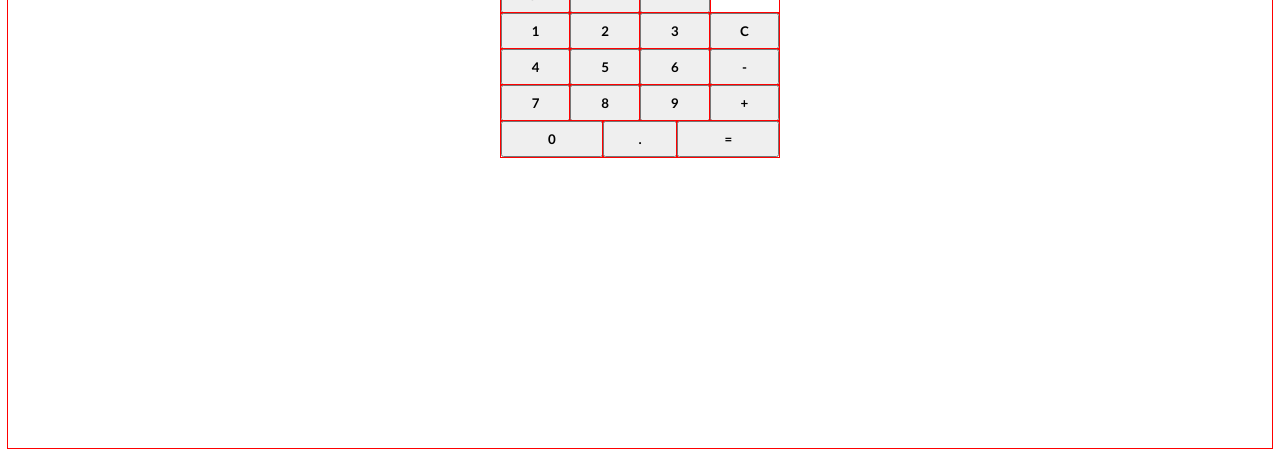
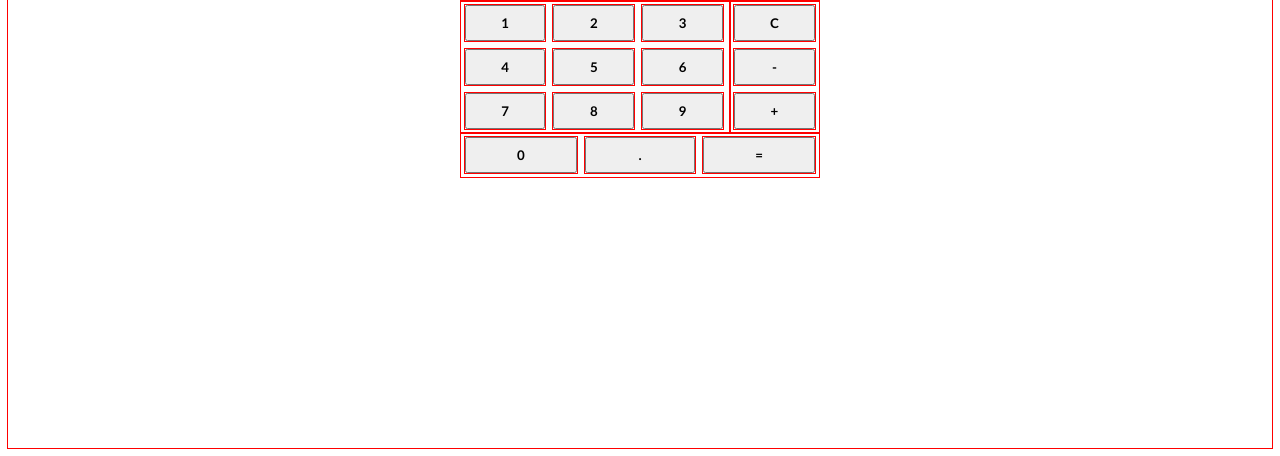
Before and after one commit to ki-me-o/calculator, a plain HTML site: page index.html in a window 1280 px wide. Shown: the part 360-816 px from the top of the page. Drawn offline with Linux system fonts and the light colour scheme.

Commit message:
Add button margins and adjust flex to accomodate

```diff
--- a/styles.css
+++ b/styles.css
@@ -17,7 +17,7 @@ body {
 button {
     box-sizing: border-box;
     padding: 8px;
-    flex: 1;
+    margin: 4px;
 }
 
 .calculator-container {
@@ -35,6 +35,10 @@ button {
     flex-direction: column;
 }
 
+.input-container button {
+    flex: 0 1 calc(33% - 8px);
+}
+
 .row-top {
     display: flex;
     flex-direction: row;
@@ -42,7 +46,7 @@ button {
 }
 
 .row-top button {
-    flex: 0 1 25%;
+    /* flex: 0 1 25%; */
 }
 
 .rows-middle {
@@ -51,7 +55,7 @@ button {
 }
 
 .rows-middle .nine-key {
-    flex: 1 1 75%;
+    flex: 0 1 75%;
     display: flex;
     flex-wrap: wrap;
     justify-content: flex-start;
@@ -59,11 +63,11 @@ button {
 }
 
 .nine-key .number {
-    flex: 1 1 33%;
+    /* flex: 0 1 calc(33% - 8px); */
 }
 
 .rows-middle .column-right {
-    flex: 1 1 25%;
+    flex: 0 1 25%;
     display: flex;
     flex-direction: column;
 
```
